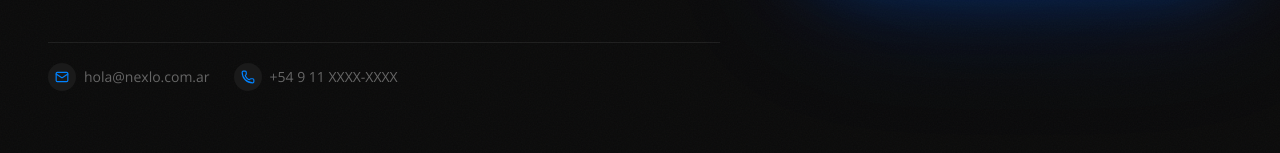
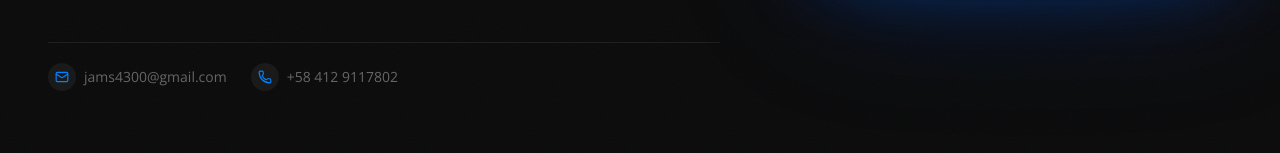
Before and after one commit to JoseSierraVzl/nexlo-landing-page, a Vue app: page / in a window 1280 px wide. Shown: the part 792-945 px from the top of the page. Built offline with nearby package versions, Linux system fonts and the light colour scheme.

Commit message:
General improvements and optimization

```diff
--- /dev/null
+++ b/google0cd20f6d2b508e33.html
@@ -0,0 +1 @@
+google-site-verification: google0cd20f6d2b508e33.html
--- a/index.html
+++ b/index.html
@@ -2,7 +2,7 @@
 <html lang="es" class="dark">
     <head>
         <meta charset="UTF-8" />
-        <link rel="icon" type="image/svg+xml" href="/favicon_nexlo.png" />
+        <link rel="icon" type="image/svg+xml" href="/favicon.ico" />
         <meta name="viewport" content="width=device-width, initial-scale=1.0" />
         <meta
             name="description"
@@ -45,6 +45,10 @@
             name="twitter:image:alt"
             content="Nexlo — Sitios Web Profesionales"
         />
+        <meta
+            name="google-site-verification"
+            content="RVpPpFgA-2seR2mtIdZjC47-GhWj4N-NqsclVxPOpKE"
+        />
     </head>
     <body>
         <div id="app"></div>
--- a/src/components/sections/CtaSection.vue
+++ b/src/components/sections/CtaSection.vue
@@ -36,7 +36,7 @@ import { cn } from '@/lib/utils'
       <div class="mt-10 flex flex-col items-center gap-4">
         <Button
           as="a"
-          href="mailto:hola@nexlo.com.ar"
+          href="mailto:jams4300@gmail.com"
           size="lg"
           :class="
             cn(
@@ -50,11 +50,11 @@ import { cn } from '@/lib/utils'
         </Button>
 
         <a
-          href="mailto:hola@nexlo.com.ar"
+          href="mailto:jams4300@gmail.com"
           class="text-sm text-slate-400 transition-colors hover:text-nexlo-blue-light"
         >
           O escribinos a
-          <span class="font-medium text-nexlo-blue-light">hola@nexlo.com.ar</span>
+          <span class="font-medium text-nexlo-blue-light">jams4300@gmail.com</span>
         </a>
       </div>
     </div>
--- a/src/components/sections/FooterSection.vue
+++ b/src/components/sections/FooterSection.vue
@@ -18,12 +18,12 @@ const socialLinks = [
     {
         icon: Mail,
         label: "Correo electrónico",
-        href: "mailto:hola@nexlo.com.ar",
+        href: "mailto:jams4300@gmail.com",
     },
     {
         icon: MessageCircle,
         label: "WhatsApp",
-        href: "https://wa.me/5491100000000",
+        href: "https://wa.me/584129117802",
     },
     { icon: Linkedin, label: "LinkedIn", href: "#" },
     { icon: Instagram, label: "Instagram", href: "#" },
@@ -93,10 +93,11 @@ const socialLinks = [
                     <ul class="flex flex-col gap-3" role="list">
                         <li>
                             <a
-                                href="mailto:hola@nexlo.com.ar"
+                                href="mailto:jams4300@gmail.com"
                                 class="text-sm text-slate-400 transition-colors hover:text-nexlo-blue-light"
                             >
-                                hola@nexlo.com.ar
+                                jams4300@gmail.com
+
                             </a>
                         </li>
                         <li>
--- a/src/components/sections/HeroSection.vue
+++ b/src/components/sections/HeroSection.vue
@@ -106,7 +106,7 @@
                     <div class="border-t border-white/8 pt-5">
                         <div class="flex flex-wrap items-center gap-6">
                             <a
-                                href="mailto:hola@nexlo.com.ar"
+                                href="mailto:jams4300@gmail.com"
                                 class="group flex items-center gap-2 text-sm transition-colors hover:text-nexlo-blue-light"
                                 style="color: #666"
                             >
@@ -120,11 +120,11 @@
                                         aria-hidden="true"
                                     />
                                 </span>
-                                hola@nexlo.com.ar
+                                jams4300@gmail.com
                             </a>
 
                             <a
-                                href="tel:+5491100000000"
+                                href="tel:+584129117802"
                                 class="group flex items-center gap-2 text-sm transition-colors hover:text-nexlo-blue-light"
                                 style="color: #666"
                             >
@@ -138,7 +138,7 @@
                                         aria-hidden="true"
                                     />
                                 </span>
-                                +54 9 11 XXXX-XXXX
+                                +58 412 9117802
                             </a>
                         </div>
                     </div>
--- a/src/components/sections/TeamSection.vue
+++ b/src/components/sections/TeamSection.vue
@@ -10,21 +10,21 @@ interface TeamMember {
 
 const team: TeamMember[] = [
     {
-        name: "Miembro del Equipo",
-        role: "Diseñadora Web",
-        focus: "Interfaces que comunican con claridad y convierten con propósito.",
+        name: "Cristian Cala",
+        role: "Full Stack Developer",
+        focus: "Diseño interfaces de alto impacto que transforman visitas en clientes reales.",
         gradient: "from-nexlo-blue-deep via-nexlo-blue-mid to-nexlo-blue-light",
     },
     {
-        name: "Miembro del Equipo",
-        role: "Desarrollador Frontend",
-        focus: "Código limpio, accesible y listo para escalar en cualquier etapa.",
+        name: "Jose Sierra",
+        role: "Full Stack Developer",
+        focus: "Construyo arquitecturas sólidas y escalables que sostienen el crecimiento del negocio.",
         gradient: "from-nexlo-blue-mid via-nexlo-blue-light to-nexlo-blue-deep",
     },
     {
-        name: "Miembro del Equipo",
-        role: "Project Manager",
-        focus: "Procesos claros para entregar a tiempo, con calidad y sin sorpresas.",
+        name: "Maikel Bello",
+        role: "Full Stack Developer",
+        focus: "Optimizo la lógica de negocio para garantizar productos rápidos, fiables y sin fricciones.",
         gradient: "from-nexlo-blue-deep to-nexlo-blue-mid",
     },
 ];
```
Also changed, not shown: public/favicon_nexlo.png, 1 other file (tests, documents, lock files or other folders).
